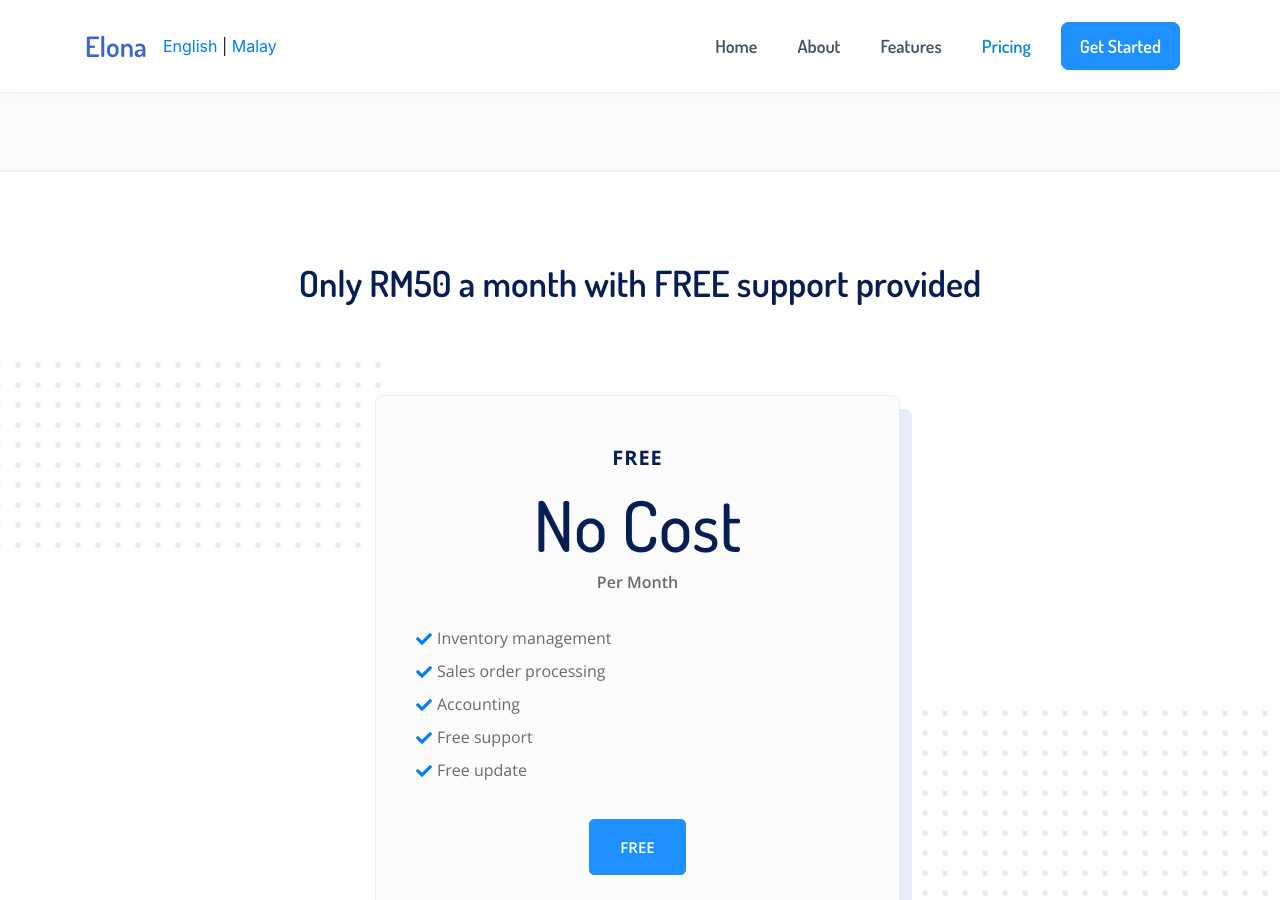
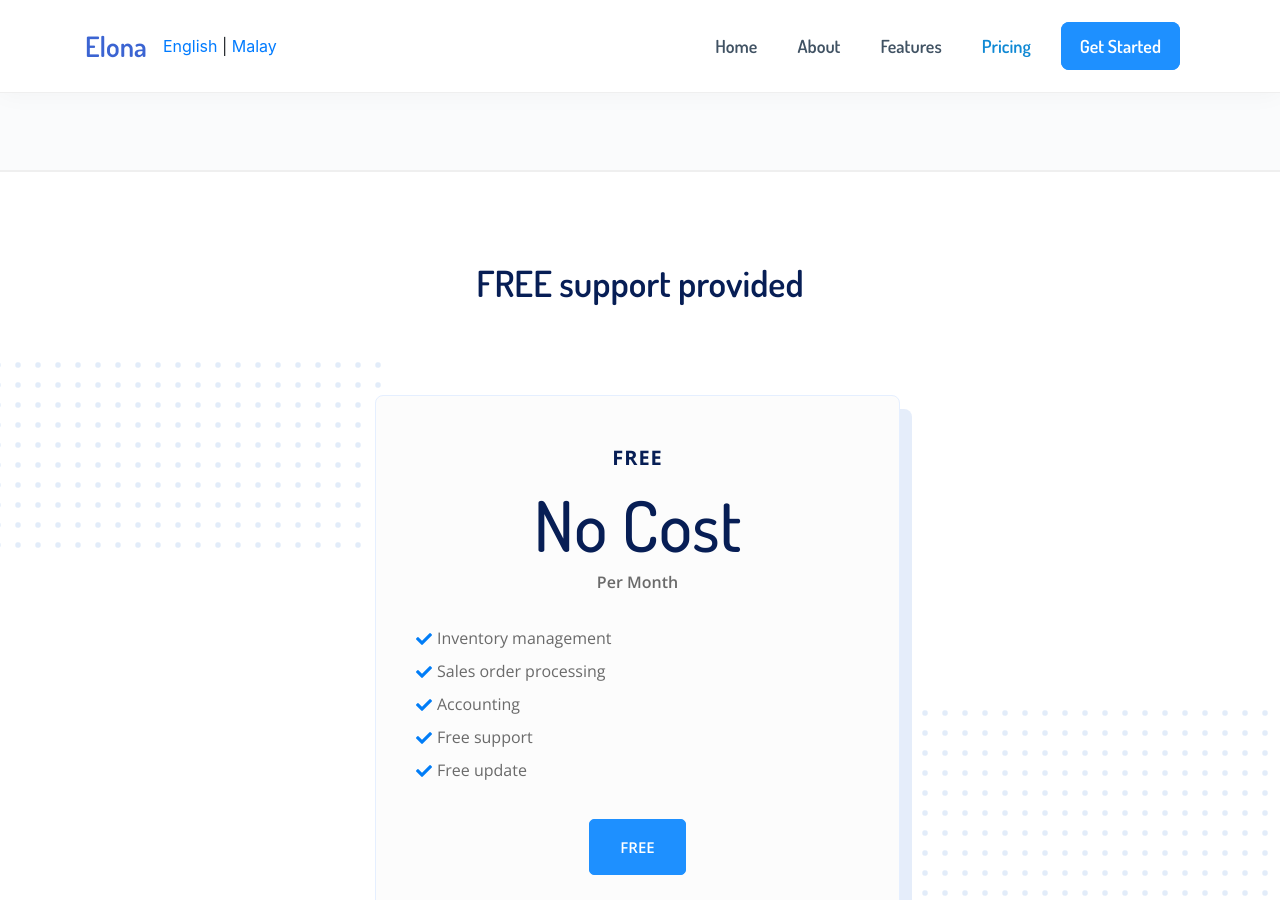
Before and after one commit to DraAzer/ee, a Jekyll site: the page index.html, which Jekyll copies as it is, in a window 1280 px wide and 900 px high, scrolled down 2666 px. Built offline with Jekyll 4.4.1, drawn with Linux system fonts in a browser that asks for light colours; Markdown is read by kramdown in place of the engine named in the settings.

Commit message:
Update index.html

```diff
--- a/index.html
+++ b/index.html
@@ -504,7 +504,7 @@ j=d.createElement(s),dl=l!='dataLayer'?'&l='+l:'';j.async=true;j.src=
                 <!--begin col-md-12 -->
                 <div class="col-md-12 text-center padding-bottom-40">
 
-                    <h2 class="section-title">Only RM50 a month with FREE support provided</h2>
+                    <h2 class="section-title">FREE support provided</h2>
 
                     <!-- <p class="section-subtitle">All pricing packages are on monthly basis. You may contact us for annual invoicing</p> -->
 
```
